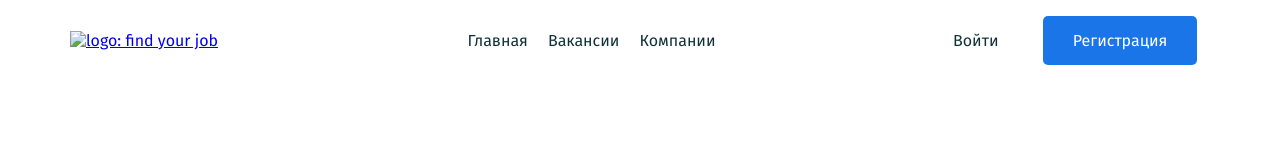
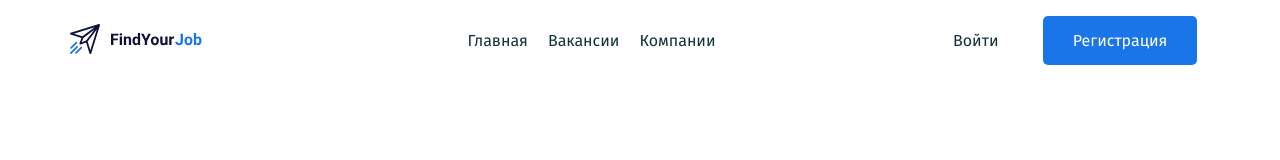
Before and after one commit to Natali2402/findyourjob, a plain HTML site: page index.html in a window 1280 px wide. Drawn offline with Linux system fonts and the light colour scheme; the site is published under a folder, as on GitHub Pages, so addresses that start at the root find nothing.

Commit message:
Update index.html

```diff
--- a/index.html
+++ b/index.html
@@ -15,7 +15,7 @@
         <div class="container">
             <div class="row align-items-center py-3">
                 <div class="col-2 d-flex align-items-center">
-                    <a href="/" class="logo-link"><img src="/img/logo.svg" alt="logo: find your job"></a>
+                    <a href="/" class="logo-link"><img src="img/logo.svg" alt="logo: find your job"></a>
                 </div>
                 <div class="col d-flex justify-content-center">
                     <nav class="nav">
```
